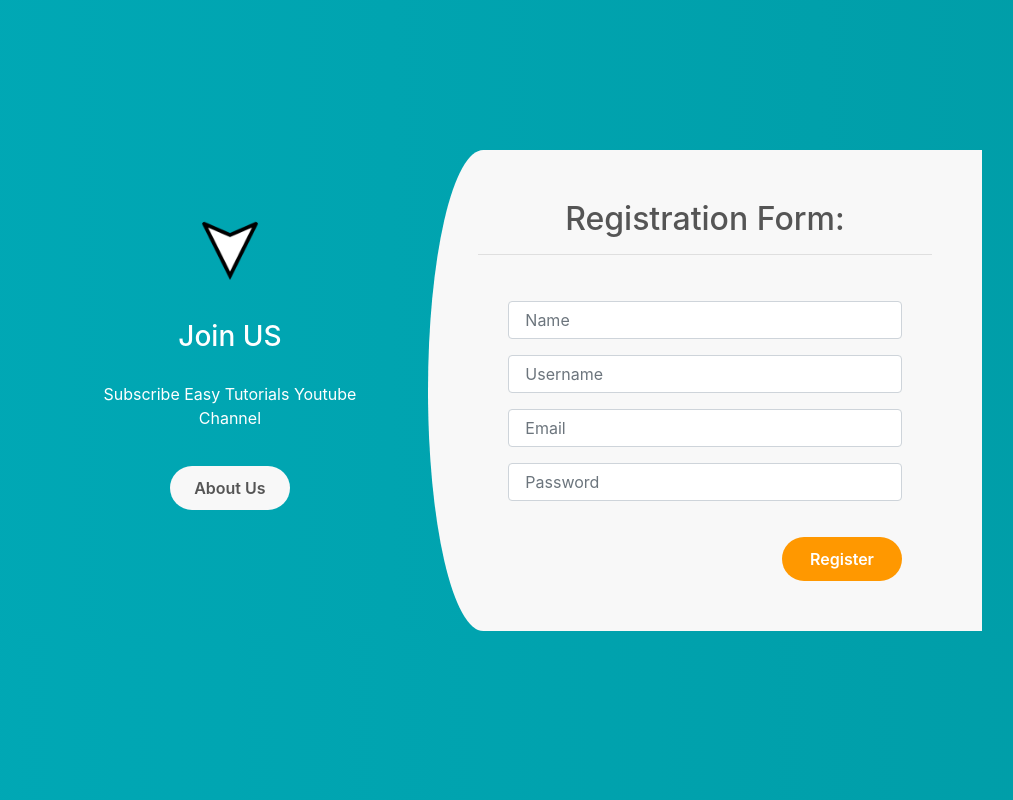
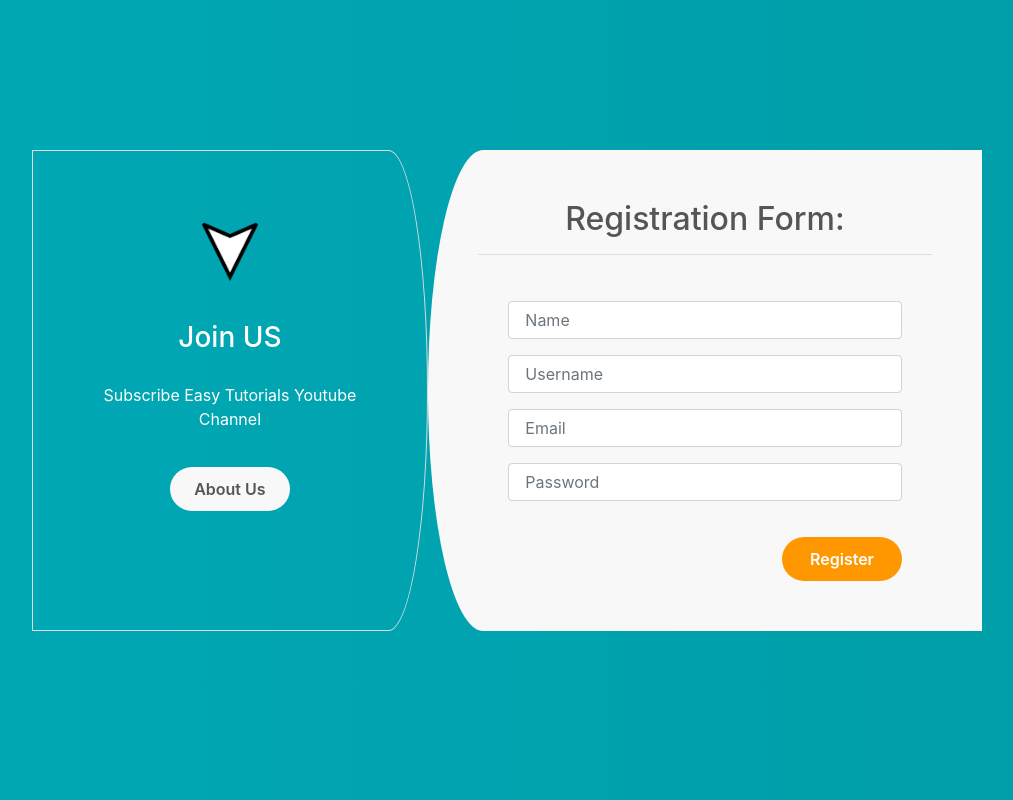
Before and after one commit to alshami192020/Registration_Form_HTML_CSS, a plain HTML site: page index.html in a window 1280 px wide. Shown: the whole page, without its empty margins (38-1051 px from the left). Drawn offline with Linux system fonts and the light colour scheme.

Commit message:
add some style
add some style for both side of the form

```diff
--- a/index.html
+++ b/index.html
@@ -9,7 +9,7 @@
     <title>Registration System.</title>
 </head>
 <body>
-    <div class="container">
+    <div class="container" style="margin-bottom:50px">
         <div class="row">
             <div class="col-md-10 offset=md-1">
                 <div class="row">
--- a/style.css
+++ b/style.css
@@ -18,7 +18,10 @@ background-image: linear-gradient(to right, #00A8B5, #009CA6);
 .register-left{
     text-align: center;
     color: #fff;
-    padding:30px;
+    padding: 30px !important;
+    border-top-right-radius: 10% 50%;
+    border-bottom-right-radius: 10% 50%;
+    border: 1px solid #ddd;
 }
 .register-left img{
     margin-top: 60px;
```
